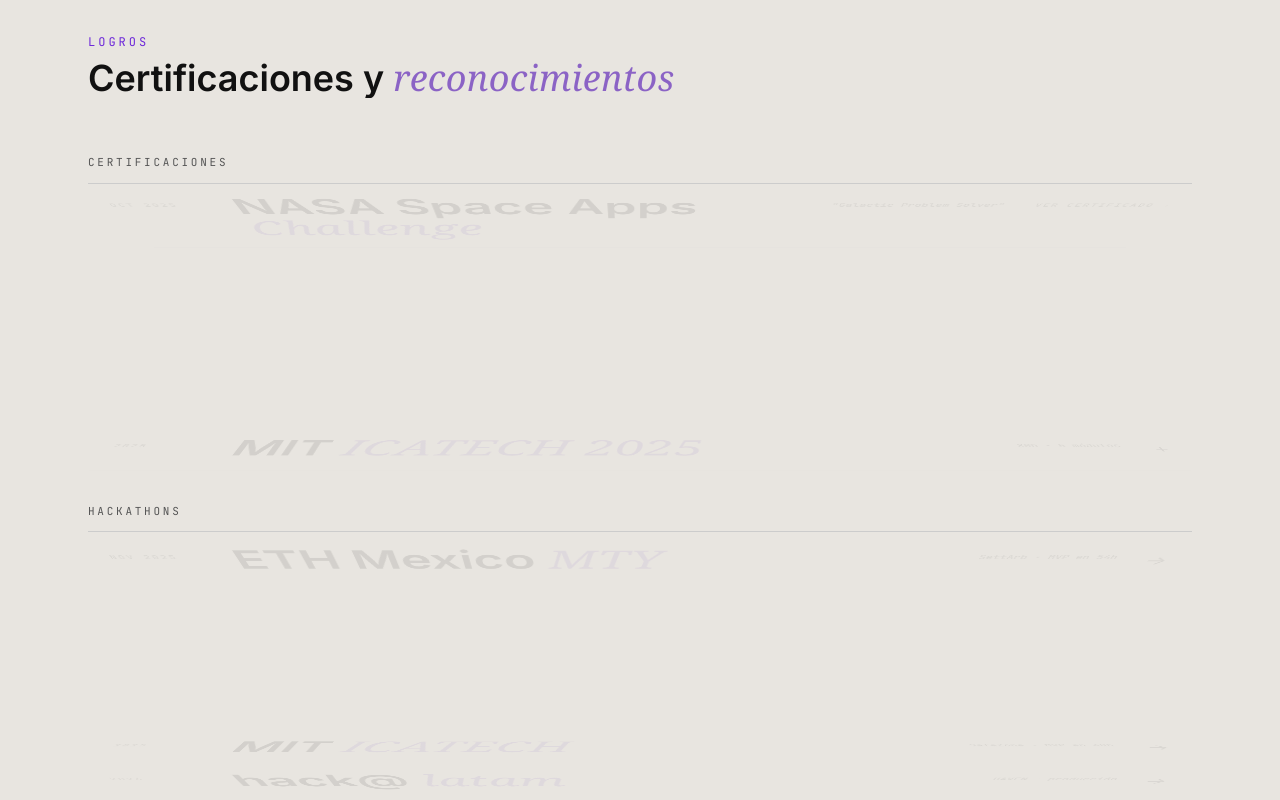
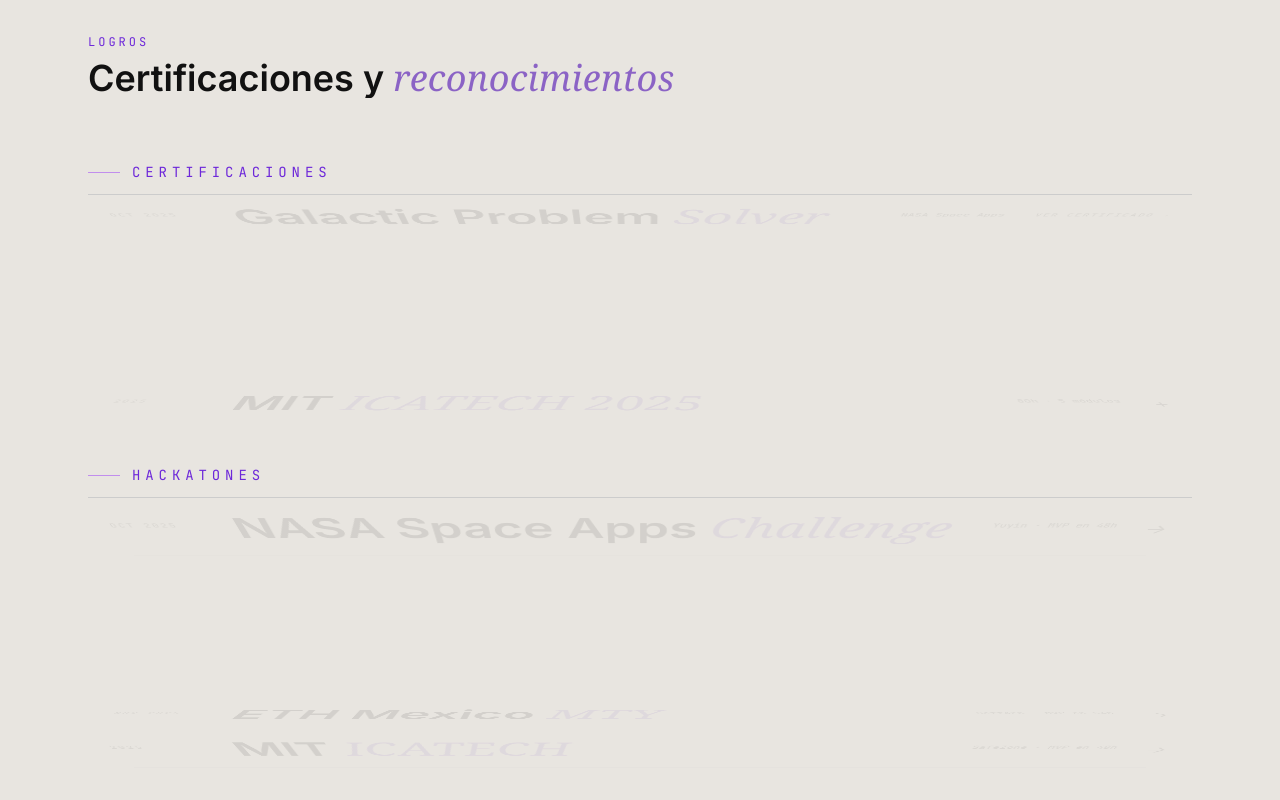
Before and after one commit to christianestrada1102/portafolio, a React (Vite) app: page / in a window 1280 px wide. Shown: the part 1340-2140 px from the top of the page. Built offline with nearby package versions, Linux system fonts and the light colour scheme; a web font is replaced by a local one.

Commit message:
tweak: separadores de grupo en morado ('Certificaciones' / 'Hackatones'), NASA como hackathon y Galactic Problem Solver como certificado
Co-Authored-By: Claude Fable 5 <noreply@anthropic.com>

```diff
--- a/src/pages/Achievements.jsx
+++ b/src/pages/Achievements.jsx
@@ -30,13 +30,14 @@ const ROW_IMAGES = {
 
 // Grupo 1: certificaciones · Grupo 2: hackathons
 const CERTS = [
-  { id: 'nasa',    date: 'Oct 2025', title: 'NASA Space Apps', accent: 'Challenge',    result: '"Galactic Problem Solver"' },
-  { id: 'icatech', date: '2025',     title: 'MIT',             accent: 'ICATECH 2025', result: '80h · 5 módulos' },
+  { id: 'nasa',    date: 'Oct 2025', title: 'Galactic Problem', accent: 'Solver',       result: 'NASA Space Apps' },
+  { id: 'icatech', date: '2025',     title: 'MIT',              accent: 'ICATECH 2025', result: '80h · 5 módulos' },
 ];
 const HACKS = [
-  { id: 'eth',   date: 'Nov 2025', title: 'ETH Mexico', accent: 'MTY',     result: 'SettArb · MVP en 54h' },
-  { id: 'mit',   date: '2025',     title: 'MIT',        accent: 'ICATECH', result: 'SafeZone · MVP en 48h' },
-  { id: 'latam', date: '2026',     title: 'hack@',      accent: 'latam',   result: 'HAVEN · producción' },
+  { id: 'nasa',  date: 'Oct 2025', title: 'NASA Space Apps', accent: 'Challenge', result: 'Yuyin · MVP en 48h' },
+  { id: 'eth',   date: 'Nov 2025', title: 'ETH Mexico',      accent: 'MTY',       result: 'SettArb · MVP en 54h' },
+  { id: 'mit',   date: '2025',     title: 'MIT',             accent: 'ICATECH',   result: 'SafeZone · MVP en 48h' },
+  { id: 'latam', date: '2026',     title: 'hack@',           accent: 'latam',     result: 'HAVEN · producción' },
 ];
 
 export default function Achievements() {
@@ -135,7 +136,8 @@ export default function Achievements() {
   );
 
   const groupLabel = (text) => (
-    <p className="font-mono text-[11px] uppercase tracking-[0.25em] text-neutral-500 pt-8 pb-3">
+    <p className="font-mono text-xs md:text-sm uppercase tracking-[0.35em] text-brand-400 pt-10 pb-3 flex items-center gap-3">
+      <span aria-hidden="true" className="inline-block w-8 h-px bg-brand-500/60" />
       {text}
     </p>
   );
--- a/src/translations.js
+++ b/src/translations.js
@@ -91,7 +91,7 @@ export const translations = {
     'achievements.hacks.banner.accent': 'hackathons',
     'achievements.hacks.banner.sub':    'Fotos e historias de cada evento.',
     'achievements.group.certs':         'Certificaciones',
-    'achievements.group.hacks':         'Hackathons',
+    'achievements.group.hacks':         'Hackatones',
     'achievements.stats.0':          'Hackathons internacionales',
     'achievements.stats.1':          'Miembros INNOVA',
     'achievements.stats.2':          'Proyectos en producción',
```
